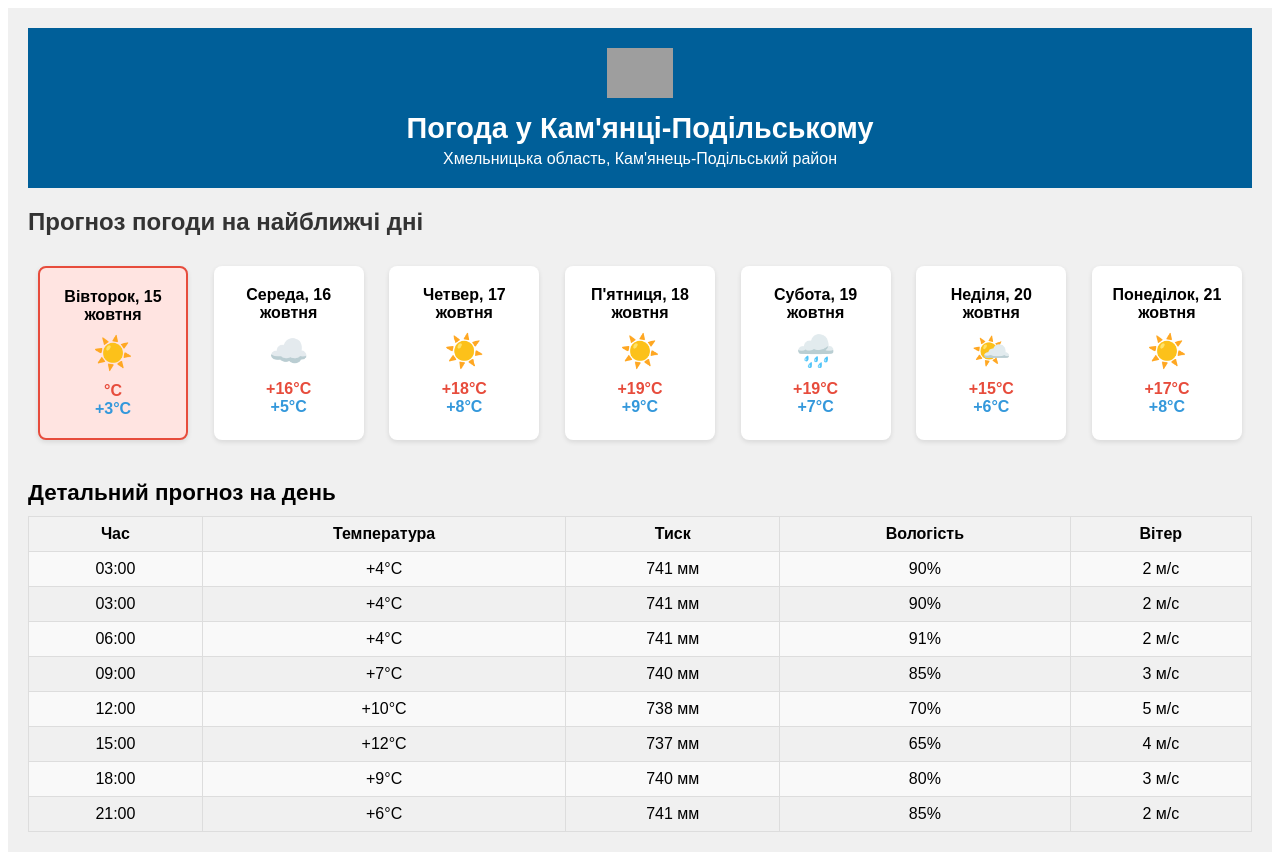
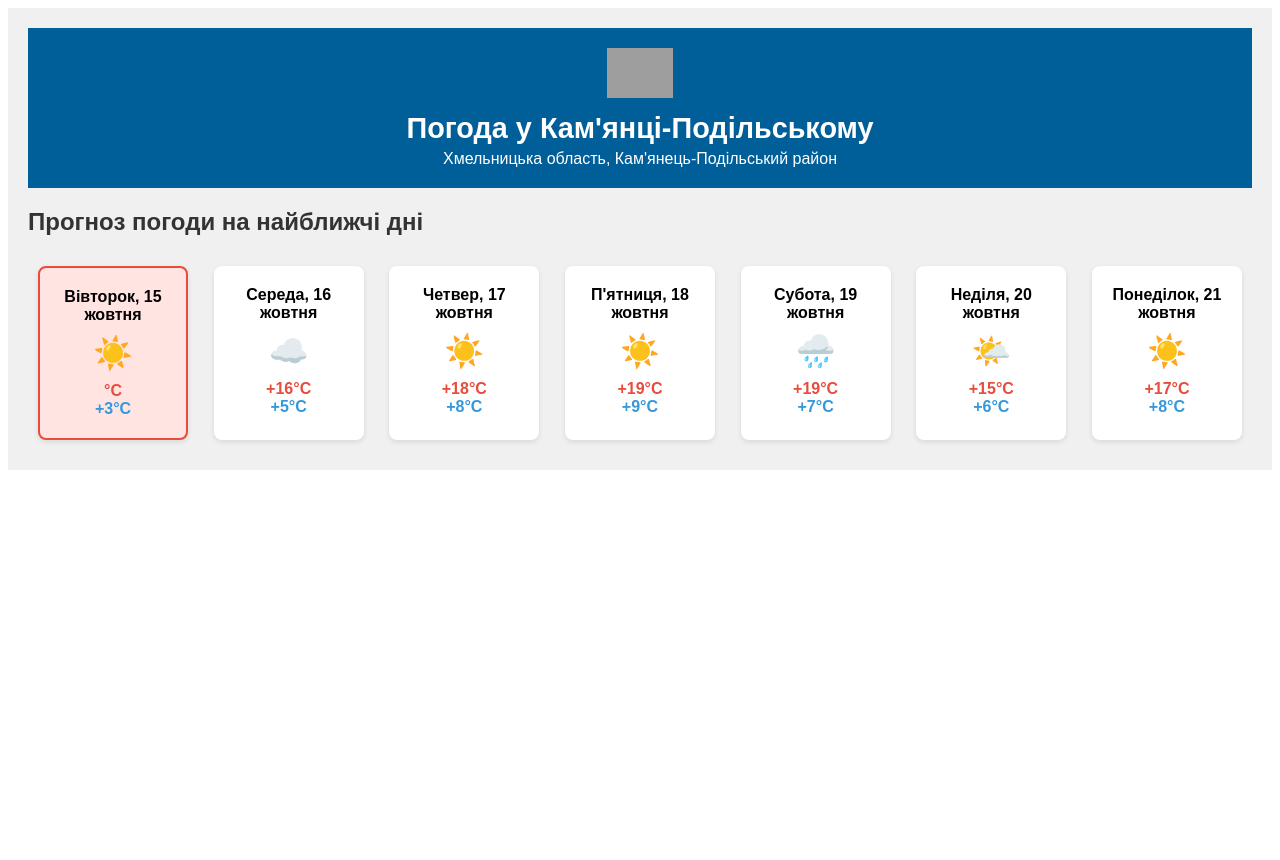
Before and after one commit to IT-Kamianets/weathersense, an Angular app: page / in a window 1280 px wide. After the commit the page ends 800 px from the top, so only its background shows below. Built offline with nearby package versions, Linux system fonts and the light colour scheme; no server answers; grey boxes are pictures that could not be loaded.

Commit message:
Update app.component.html 2810 2

```diff
--- a/src/app/app.component.html
+++ b/src/app/app.component.html
@@ -65,75 +65,6 @@
                 </div>
             </div>
         </section>
-        <!-- Detailed Weather Section -->
-        <section class="detailed-weather">
-            <h2>Детальний прогноз на день</h2>
-            <table>
-                <tr>
-                    <th>Час</th>
-                    <th>Температура</th>
-                    <th>Тиск</th>
-                    <th>Вологість</th>
-                    <th>Вітер</th>
-                </tr>
-                <tr>
-                    <td>03:00</td>
-                    <td>+4°C</td>
-                    <td>741 мм</td>
-                    <td>90%</td>
-                    <td>2 м/с</td>
-                </tr>
-                <tr>
-                    <td>03:00</td>
-                    <td>+4°C</td>
-                    <td>741 мм</td>
-                    <td>90%</td>
-                    <td>2 м/с</td>
-                </tr>
-                <tr>
-                    <td>06:00</td>
-                    <td>+4°C</td>
-                    <td>741 мм</td>
-                    <td>91%</td>
-                    <td>2 м/с</td>
-                </tr>
-                <tr>
-                    <td>09:00</td>
-                    <td>+7°C</td>
-                    <td>740 мм</td>
-                    <td>85%</td>
-                    <td>3 м/с</td>
-                </tr>
-                <tr>
-                    <td>12:00</td>
-                    <td>+10°C</td>
-                    <td>738 мм</td>
-                    <td>70%</td>
-                    <td>5 м/с</td>
-                </tr>
-                <tr>
-                    <td>15:00</td>
-                    <td>+12°C</td>
-                    <td>737 мм</td>
-                    <td>65%</td>
-                    <td>4 м/с</td>
-                </tr>
-                <tr>
-                    <td>18:00</td>
-                    <td>+9°C</td>
-                    <td>740 мм</td>
-                    <td>80%</td>
-                    <td>3 м/с</td>
-                </tr>
-                <tr>
-                    <td>21:00</td>
-                    <td>+6°C</td>
-                    <td>741 мм</td>
-                    <td>85%</td>
-                    <td>2 м/с</td>
-                </tr>
-            </table>
-        </section>
     </main>
 </body>
 </html>
```
